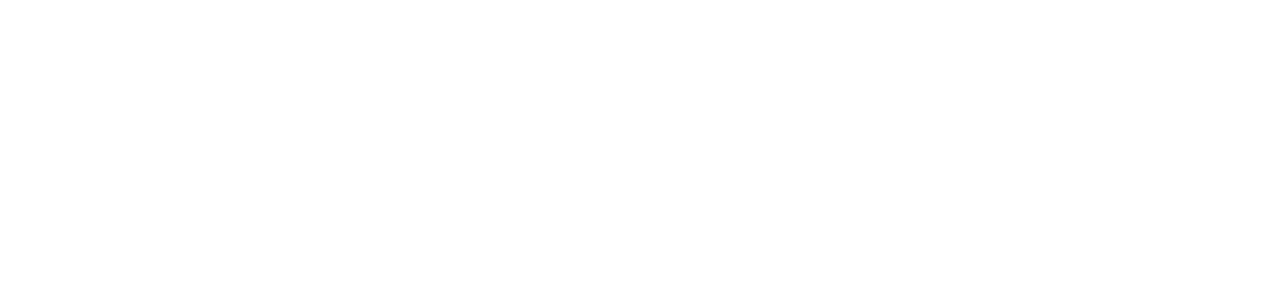
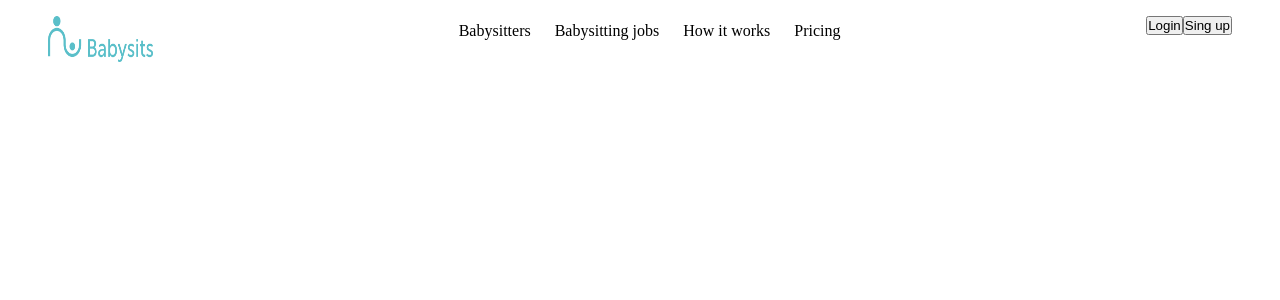
Before and after one commit to nicatabdullay3v/DayeApp, a React (Vite) app: page / in a window 1280 px wide. Shown: the top 300 px of the page. Built offline with nearby package versions, Linux system fonts and the light colour scheme.

Commit message:
navBar 50%

```diff
--- a/src/App.jsx
+++ b/src/App.jsx
@@ -1,10 +1,11 @@
 import { useState } from 'react'
+import Home from './pages/Home/Home'
 
 function App() {
 
   return (
     <>
-
+    <Home/>
     </>
   )
 }
--- a/src/components/Navbar/Navbar.jsx
+++ b/src/components/Navbar/Navbar.jsx
@@ -1,21 +1,37 @@
-import React from 'react'
-
+import React from "react";
+import "./Navbar.scss";
 const Navbar = () => {
   return (
     <nav>
-        <div className="nav_right">
+      <div className="nav_left">
         <div className="nav_logo">
-        <img src="" alt="" />
+          <img src="./../../../src/assets/images/logo.main.png" alt="" />
         </div>
       </div>
       <div className="nav_center">
-
+        <div className="nav_center_text">
+          <p>Babysitters</p>
         </div>
-        <div className="nav_left">
-
+        <div className="nav_center_text">
+          <p>Babysitting jobs</p>
+        </div>
+        <div className="nav_center_text">
+          <p>How it works</p>
+        </div>
+        <div className="nav_center_text">
+          <p>Pricing</p>
+        </div>
+      </div>
+      <div className="nav_right">
+        <div className="nav_right_button_login">
+        <button >Login</button>
+        </div>
+        <div className="nav_right_button_sign_up">
+         <button>Sing up</button>
+          </div>
       </div>
     </nav>
-  )
-}
+  );
+};
 
-export default Navbar
+export default Navbar;
--- /dev/null
+++ b/src/components/Navbar/Navbar.scss
@@ -0,0 +1,33 @@
+* {
+  margin: 0;
+  padding: 0;
+  box-sizing: border-box;
+}
+nav {
+  display: flex;
+  justify-content: space-between;
+  padding: 16px;
+  .nav_left {
+    margin-left: 32px;
+
+    .nav_logo {
+      width: 105px;
+      height: 46px;
+
+      img {
+        width: 100%;
+        height: 100%;
+      }
+    }
+  }
+  .nav_center {
+    display: flex;
+    .nav_center_text {
+      padding: 6px 12px;
+    }
+  }
+  .nav_right {
+    display: flex;
+    margin-right: 32px;
+  }
+}
--- a/src/pages/Home/Home.jsx
+++ b/src/pages/Home/Home.jsx
@@ -0,0 +1,10 @@
+import React from 'react'
+import Navbar from '../../components/Navbar/Navbar'
+
+const Home = () => {
+  return (
+    <Navbar/>
+  )
+}
+
+export default Home
```
Lines whose indentation alone changed are shown as unchanged.
